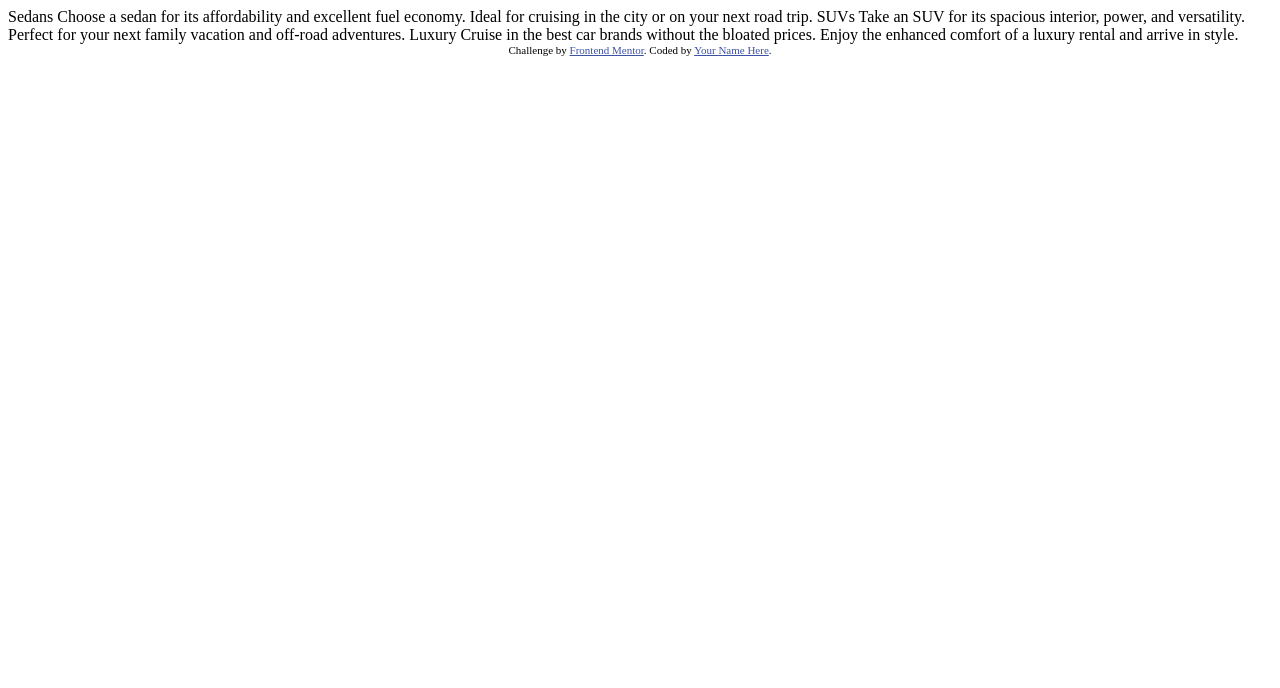
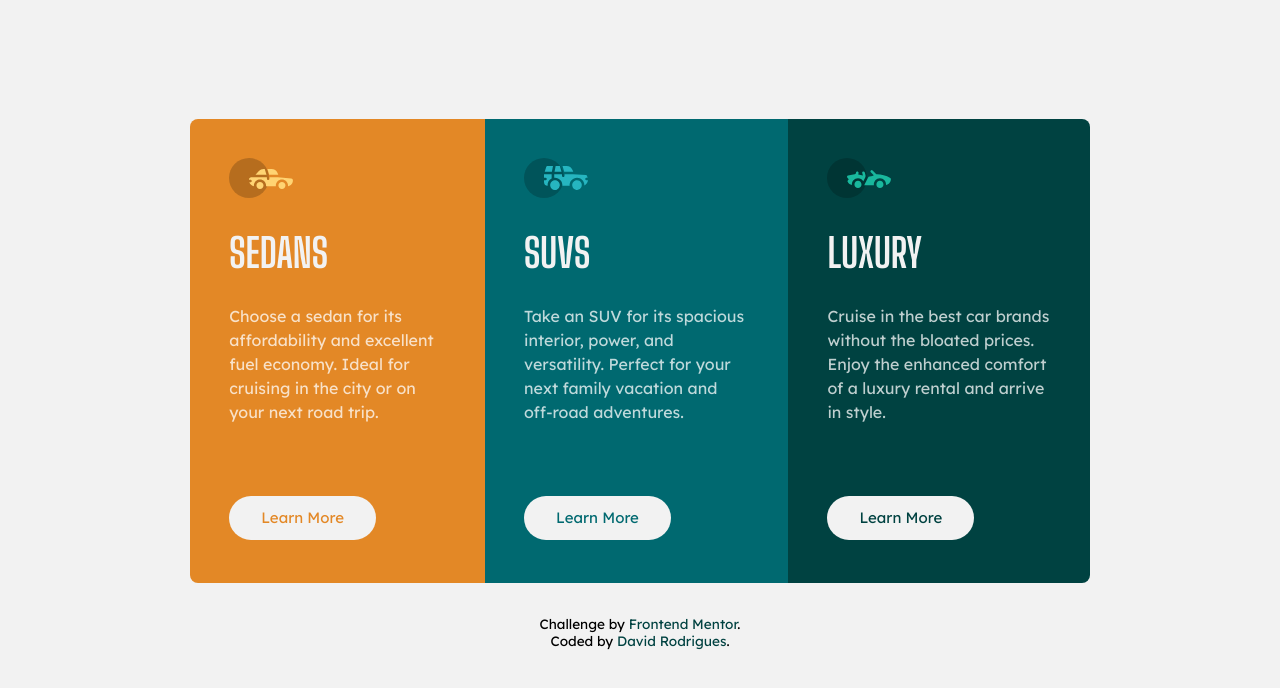
Before and after one commit to drodrigues21/preview-card-component, a plain HTML site: page index.html in a window 1280 px wide. Drawn offline with Linux system fonts and the light colour scheme.

Commit message:
added final html and css

```diff
--- a/index.html
+++ b/index.html
@@ -5,32 +5,44 @@
   <meta name="viewport" content="width=device-width, initial-scale=1.0"> <!-- displays site properly based on user's device -->
 
   <link rel="icon" type="image/png" sizes="32x32" href="./images/favicon-32x32.png">
+  <link rel="preconnect" href="https://fonts.googleapis.com">
+  <link rel="preconnect" href="https://fonts.gstatic.com" crossorigin>
+  <link href="https://fonts.googleapis.com/css2?family=Big+Shoulders+Display:wght@700&family=Lexend+Deca&display=swap" rel="stylesheet">
+  <link rel="stylesheet" href="./styles/style.css">
 
   <title>Frontend Mentor | 3-column preview card component</title>
 
-  <!-- Feel free to remove these styles or customise in your own stylesheet 👍 -->
-  <style>
-    .attribution { font-size: 11px; text-align: center; }
-    .attribution a { color: hsl(228, 45%, 44%); }
-  </style>
 </head>
-<body>
+  <body>
 
-  Sedans
-  Choose a sedan for its affordability and excellent fuel economy. Ideal for cruising in the city
-  or on your next road trip.
+    <div class="container">
+      <div class="preview-card-container">
+        <div class="preview-card sedans-card">
+          <img src="./images/icon-sedans.svg" alt="">
+          <h1>Sedans</h1>
+          <p>Choose a sedan for its affordability and excellent fuel economy. Ideal for cruising in the city or on your next road trip.</p>
+          <a href="#">Learn More</a>
+        </div>
+        <div class="preview-card suvs-card">
+          <img src="./images/icon-suvs.svg" alt="">
+          <h1>SUVs</h1>
+          <p> Take an SUV for its spacious interior, power, and versatility. Perfect for your next family vacation
+            and off-road adventures.</p>
+          <a href="#">Learn More</a>
+        </div>
+        <div class="preview-card luxury-card">
+          <img src="./images/icon-luxury.svg" alt="">
+          <h1>Luxury</h1>
+          <p>Cruise in the best car brands without the bloated prices. Enjoy the enhanced comfort of a luxury
+            rental and arrive in style.</p>
+          <a href="#">Learn More</a>
+        </div>
+      </div>
 
-  SUVs
-  Take an SUV for its spacious interior, power, and versatility. Perfect for your next family vacation
-  and off-road adventures.
-
-  Luxury
-  Cruise in the best car brands without the bloated prices. Enjoy the enhanced comfort of a luxury
-  rental and arrive in style.
-
-  <div class="attribution">
-    Challenge by <a href="https://www.frontendmentor.io?ref=challenge" target="_blank">Frontend Mentor</a>.
-    Coded by <a href="#">Your Name Here</a>.
-  </div>
-</body>
+      <footer class="attribution">
+        Challenge by <a href="https://www.frontendmentor.io?ref=challenge" target="_blank">Frontend Mentor</a>.<br>
+        Coded by <a href="https://github.com/drodrigues21">David Rodrigues</a>.
+      </footer>
+    </div>
+  </body>
 </html>
--- /dev/null
+++ b/styles/style.css
@@ -0,0 +1,128 @@
+* {
+    box-sizing: border-box;
+}
+
+body {
+    margin: 0;
+    min-height: 100vh;
+    display: flex;
+    justify-content: center;
+    align-items: center;
+    padding: 1rem;
+    font-size: 15px;
+    background-color: hsl(0, 0%, 95%);
+}
+
+.preview-card-container {
+    max-width: 350px;
+    border-radius: .5rem;
+    overflow: hidden;
+}
+
+.preview-card {
+    padding: 3.5rem;
+}
+
+.preview-card h1 {
+    font-family: 'Big Shoulders Display', cursive;
+    font-weight: 700;
+    font-size: 2.5rem;
+    text-transform: uppercase;
+    color: hsl(0, 0%, 95%);
+}
+
+.preview-card p {
+    font-family: 'Lexend Deca', sans-serif;
+    font-weight: 400;
+    font-size: 1rem;
+    line-height: 1.5rem;
+    color: hsla(0, 0%, 100%, 0.75);
+}
+
+.preview-card a {
+    display: inline-block;
+    font-family: 'Lexend Deca', sans-serif;
+    font-weight: 400;
+    text-decoration: none;
+    background-color: hsl(0, 0%, 95%);
+    margin: 1rem 0;
+    padding: .8rem 2rem;
+    border-radius: 2rem;
+}
+
+.preview-card a:hover {
+    outline: 3px solid hsla(0, 0%, 100%, 0.75);
+    color: hsla(0, 0%, 100%, 0.75);
+}
+
+.sedans-card {
+    background-color: hsl(31, 77%, 52%);
+}
+
+.sedans-card a{
+    color: hsl(31, 77%, 52%);
+}
+
+.sedans-card a:hover{
+    background-color: hsl(31, 77%, 52%);
+}
+
+.suvs-card {
+    background-color: hsl(184, 100%, 22%);
+}
+
+.suvs-card a {
+    color: hsl(184, 100%, 22%);
+}
+
+.suvs-card a:hover{
+    background-color: hsl(184, 100%, 22%);
+}
+
+.luxury-card {
+    background-color: hsl(179, 100%, 13%);
+}
+
+.luxury-card a {
+    color: hsl(179, 100%, 13%);
+}
+
+.luxury-card a:hover{
+    background-color: hsl(179, 100%, 13%);
+}
+
+/* Footer section */
+.attribution {
+    max-width: 350px;
+    font-family: 'Lexend Deca', sans-serif;
+    font-weight: 400;
+    font-size: .85rem;
+    text-align: center;
+    padding: 1rem;
+}
+
+.attribution a {
+    text-decoration: none;
+    color: hsl(179, 100%, 13%)
+}
+
+@media screen and (min-width: 800px) {
+
+    .preview-card-container {
+        max-width: 900px;
+        display: flex;
+    }
+
+    .preview-card {
+        padding: 2.45rem;
+    }
+
+    .preview-card a {
+        margin-top: 3.5rem;
+        margin-bottom: .25rem;
+    }
+
+    .attribution {
+        margin: 1rem auto;
+    }
+}
```
Also changed, not shown: 1 other file.
